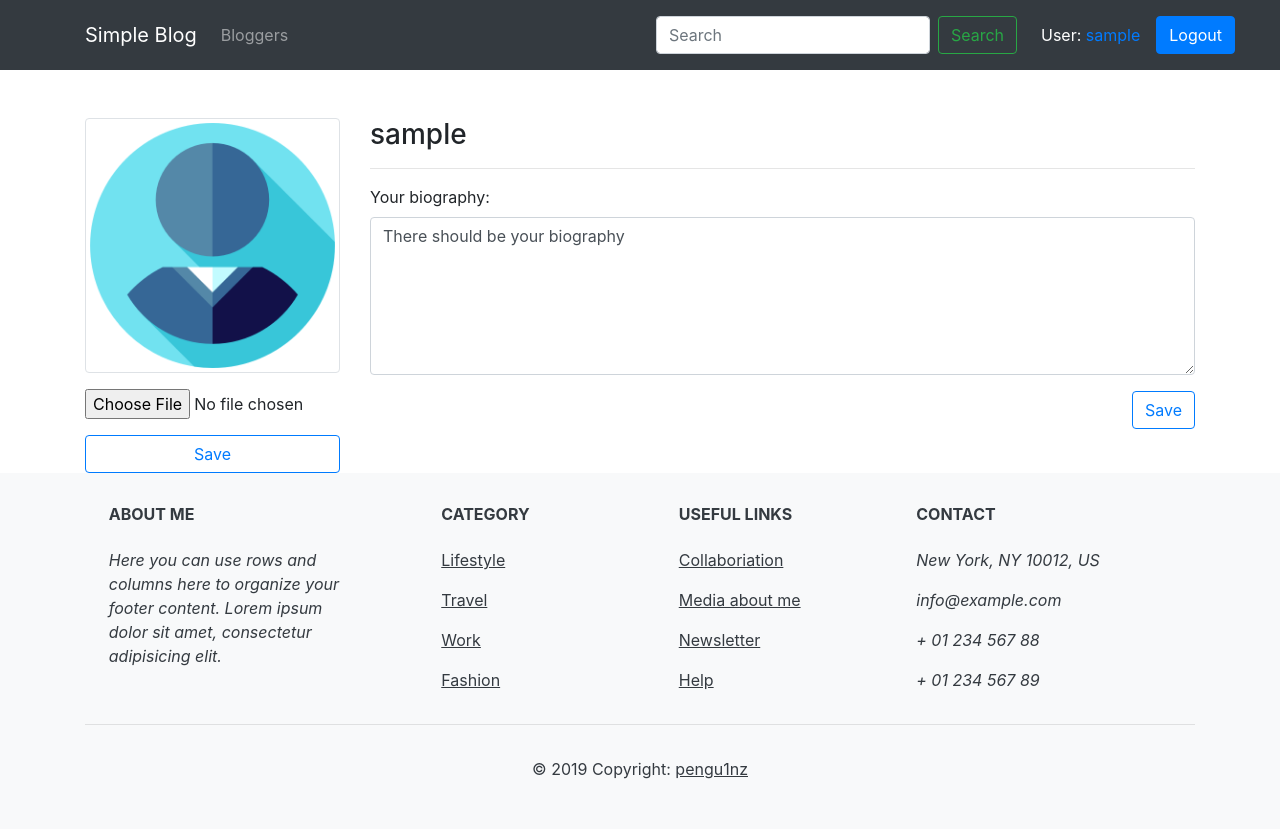
After one commit to p3ngu19z/django_blog, a Django app: page /blog/profile/ in a window 1280 px wide. The commit adds this page. Run offline with Django 3.2, Linux system fonts and the light colour scheme; the visitor is signed in with stand-in values (Sample User, id 1); data comes from the database, SQL or seed files in the repository; some libraries are stand-ins or nearby versions.

Commit message:
add user profile

```diff
--- a/Django_blog/settings.py
+++ b/Django_blog/settings.py
@@ -25,7 +25,7 @@
 # SECURITY WARNING: don't run with debug turned on in production!
 DEBUG = True
 
-ALLOWED_HOSTS = ['localhost', 'd29f8590.ngrok.io']
+ALLOWED_HOSTS = ['localhost', '251c61ba.ngrok.io']
 
 
 # Application definition
@@ -128,7 +128,7 @@
 CKEDITOR_UPLOAD_PATH = 'uploads/'
 
 # Redirect to home URL after login (Default redirects to /accounts/profile/)
-# LOGIN_REDIRECT_URL = '/'
+LOGIN_REDIRECT_URL = '/blog/profile/'
 
 REGISTRATION_OPEN = True
 
--- a/blog/forms.py
+++ b/blog/forms.py
@@ -5,3 +5,11 @@
     username = forms.CharField(max_length=200)
     text = forms.CharField(widget=forms.Textarea)
     email = forms.EmailField()
+
+
+class BioForm(forms.Form):
+    bio = forms.CharField(widget=forms.Textarea, max_length=600)
+
+
+class AvatarForm(forms.Form):
+    avatar = forms.ImageField()
--- a/blog/templates/blog/base.html
+++ b/blog/templates/blog/base.html
@@ -40,8 +40,10 @@
                 </form>
                 <ul class="nav navbar-nav navbar-right p-2 mr-n5">
                     {% if user.is_authenticated %}
-                        <li class="text-white ml-3 my-auto">User: {{ user.get_username }}</li>
-                        <li><a class="text-white btn btn-primary ml-3" href="{% url 'logout' %}?next={{ request.path }}">Logout</a></li>
+                        <li class="text-white ml-3 my-auto">User:<a
+                                href="{% url 'profile' %}"> {{ user.get_username }}</a></li>
+                        <li><a class="text-white btn btn-primary ml-3"
+                               href="{% url 'logout'  %}?next={% url 'index' %}">Logout</a></li>
                     {% else %}
                         <li><a class="btn btn-primary" href="{% url 'login' %}">Login</a></li>
                         <li class="my-auto text-white mx-2">or</li>
--- a/blog/templates/blog/index.html
+++ b/blog/templates/blog/index.html
@@ -88,7 +88,7 @@
                                                     <!--Post data-->
                                                     <div class="post-data mt-3 pt-3 grey-text">
                                                         <h6>
-                                                            <a href="#!" class="blue-text">{{ news.author }}</a>
+                                                            <a href="{% url 'blogger' news.author %}" class="blue-text">{{ news.author }}</a>
                                                             on {{ news.pub_date }}
                                                             <a href="#!" class="dark-grey-text">
                                                                 <i class="pr-2 pl-3"></i>Comments: {{ news.get_comments_count }}</a>
--- /dev/null
+++ b/blog/templates/blog/profile.html
@@ -0,0 +1,38 @@
+{% extends 'blog/base.html' %}
+
+{% block content %}
+    {% block body_class %}
+        <body class="d-flex flex-column h-100">
+    {% endblock %}
+<div class="container mt-md-5">
+    <div class="row">
+        <div class="col-3">
+            <img src="{{ user.userprofile.avatar.url }}" alt="profile avatar" class="img-thumbnail mb-3">
+            <form method="post" action="{% url 'profile' %}" enctype="multipart/form-data">
+                {% csrf_token %}
+                <div class="form-group">
+                    <input type="file" name="{{ avatar_form.avatar.html_name }}" class="form-control-file" id="exampleFormControlFile1">
+                </div>
+                 <button type="submit" name="avatar_form" class="btn btn-outline-primary btn-block">Save</button>
+            </form>
+        </div>
+        <div class="col-9">
+            <h3>{{ user.username }}</h3>
+            <hr>
+            <form method="post" action="{% url 'profile' %}">
+                {% csrf_token %}
+                {{ bio_form.bio.errors }}
+                <div class="form-group">
+                    <label for="exampleFormControlTextarea1">Your biography:</label>
+                    <textarea type="text" name="{{ bio_form.bio.html_name }}" class="form-control"
+                              id="exampleFormControlTextarea1" maxlength=600
+                              rows="6" required>{{ user.userprofile.bio }}</textarea>
+                </div>
+                <div class="text-right">
+                    <button type="submit" name="bio_form" class="btn btn-outline-primary pull-right">Save</button>
+                </div>
+            </form>
+        </div>
+    </div>
+</div>
+{% endblock %}
--- a/blog/urls.py
+++ b/blog/urls.py
@@ -5,7 +5,8 @@
     path('blog/', views.index, name='index'),
     path('', views.index, name='index'),
     path('blog/<int:blog_id>/', views.blog, name='news'),
-    path('blog/blogeer/<int:author_id>/', views.blogger, name='blogger'),
+    path('blog/blogger/<str:author_username>/', views.blogger, name='blogger'),
+    path('blog/profile/', views.profile, name='profile'),
     path('blog/bloggers/', views.bloggers, name='bloggers'),
     # path('blog/<int:blog-id>/create/'),
 ]
--- a/blog/views.py
+++ b/blog/views.py
@@ -1,9 +1,10 @@
-from django.shortcuts import render
+from django.shortcuts import render, redirect
 from django.core.paginator import Paginator
-from .models import News, Comment
+from .models import News, Comment, UserProfile
 from django.utils.timezone import now
-from .forms import CommentForm
+from .forms import CommentForm, BioForm, AvatarForm
 from django.http import HttpResponse
+from django.core.exceptions import ObjectDoesNotExist
 
 
 def index(request):
@@ -44,9 +45,54 @@
     return render(request, 'blog/post.html', context)
 
 
-def blogger(request, author_id):
-    pass
+def blogger(request, author_username):
+    try:
+        UserProfile.objects.get(user__username=author_username)
+    except ObjectDoesNotExist:
+        return redirect('index')
+
+    blogger_profile = UserProfile.objects.get(user__username=author_username)
+    context = {
+        'blogger': blogger_profile,
+    }
+    return render(request, 'blog/blogger.html', context)
 
 
 def bloggers(request):
     return render(request, 'blog/bloggers.html')
+
+
+def profile(request):
+    try:
+        UserProfile.objects.get(user=request.user)
+    except ObjectDoesNotExist:
+        new_profile = UserProfile(user=request.user)
+        new_profile.save()
+
+    if request.method == 'POST' and 'bio_form' in request.POST:
+
+        bio_form = BioForm(request.POST or None)
+
+        if bio_form.is_valid():
+            user_profile = UserProfile.objects.get(user=request.user)
+            user_profile.bio = bio_form.cleaned_data['bio']
+            user_profile.save()
+    else:
+        bio_form = BioForm()
+
+    if request.method == 'POST' and 'avatar_form' in request.POST:
+
+        avatar_form = AvatarForm(request.POST, request.FILES or None)
+
+        if avatar_form.is_valid():
+            user_profile = UserProfile.objects.get(user=request.user)
+            user_profile.avatar = avatar_form.cleaned_data['avatar']
+            user_profile.save()
+    else:
+        avatar_form = AvatarForm()
+
+    context = {
+        'bio_form': bio_form,
+        'avatar_form': avatar_form,
+    }
+    return render(request, 'blog/profile.html', context)
--- a/templates/registration/login.html
+++ b/templates/registration/login.html
@@ -38,8 +38,6 @@
                         <label for="InputPassword">Password</label>
                         <input type="password" name="{{ form.password.html_name }}" class="form-control"
                                id="InputPassword" placeholder="Enter Password">
-                        {{ form. }}
-                        {{  }}
                     </div>
                     <button type="submit" class="btn btn-primary">Submit</button>
                 <p><a href="{% url 'password_reset' %}">Lost password?</a></p>
```
Also changed, not shown: blog/templates/blog/blogger.html (added, +19 -0 lines), templates/registration/profile.html (deleted, +0 -8 lines).
